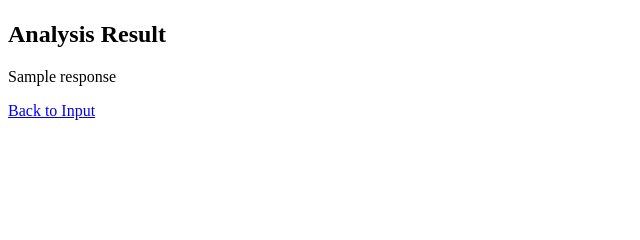
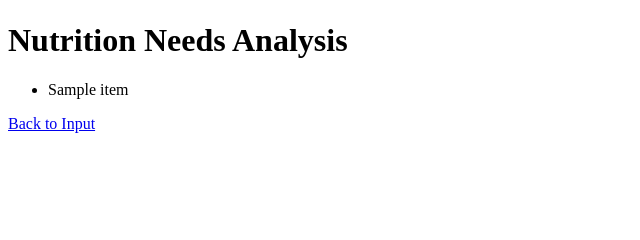
Before and after one commit to jhasan2026/NutriPick, a Django app: template nutri_needs/templates/nutri_needs/response.html in a window 1280 px wide. Shown: the part 288-528 px from the top of the page, without its empty margins (0-640 px from the left). Run offline with Django 5.2, Linux system fonts and the light colour scheme; data comes from the database, SQL or seed files in the repository; both versions use the stored data as it was after the commit; the template is opened without the code that fills it: values that come from a table or form of the project are taken from there, most other values are stand-ins (such as "Sample title", 1, 10 or a date in 2020).

Commit message:
response filtered

```diff
--- a/nutri_needs/templates/nutri_needs/response.html
+++ b/nutri_needs/templates/nutri_needs/response.html
@@ -19,8 +19,12 @@
         <li>Other Conditions: {{ customer_data.other_conditions }}</li>
     </ul>
 
-    <h2>Analysis Result</h2>
-    <p>{{ response }}</p>
+    <h1>Nutrition Needs Analysis</h1>
+    <ul>
+        {% for item in response_list %}
+            <li>{{ item }}</li>
+        {% endfor %}
+    </ul>
 
     <a href="/">Back to Input</a>
 </body>
```
Also changed, not shown: nutri_needs/views.py (+10 -12 lines), db.sqlite3.
